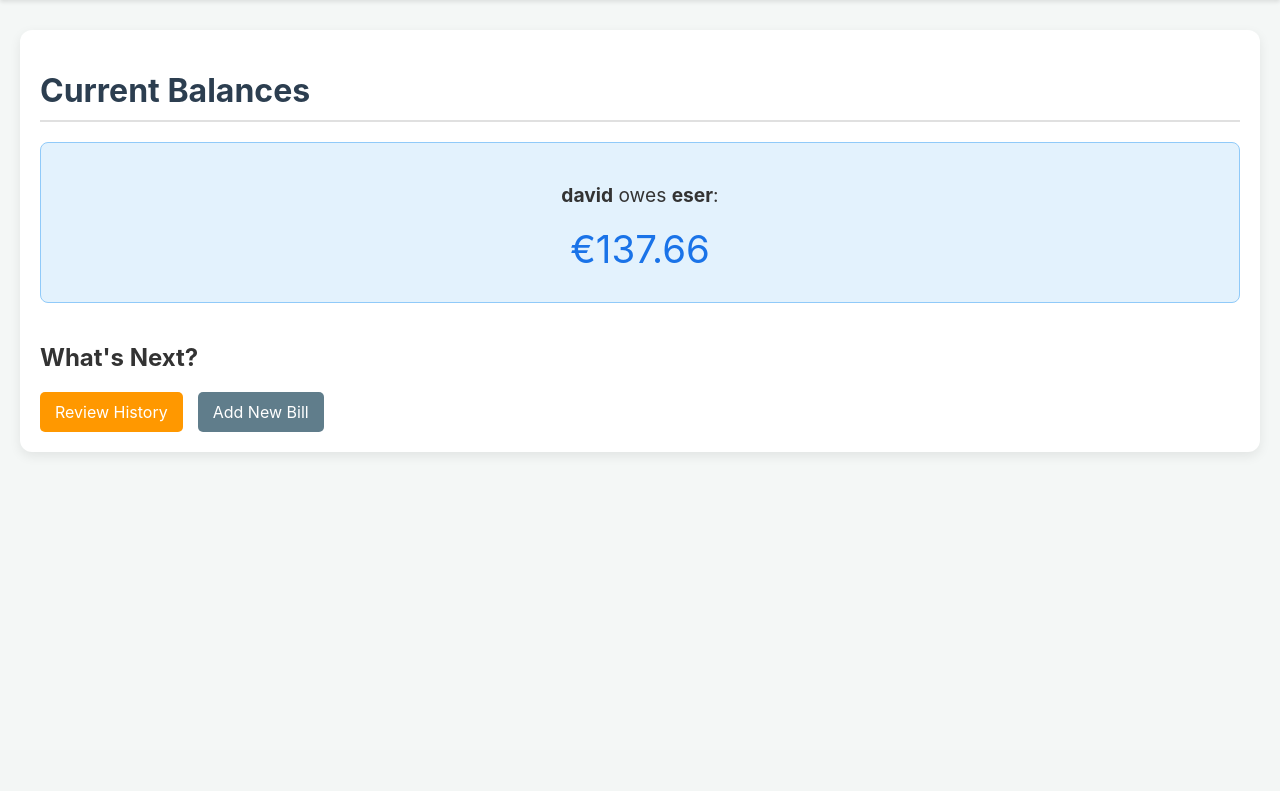
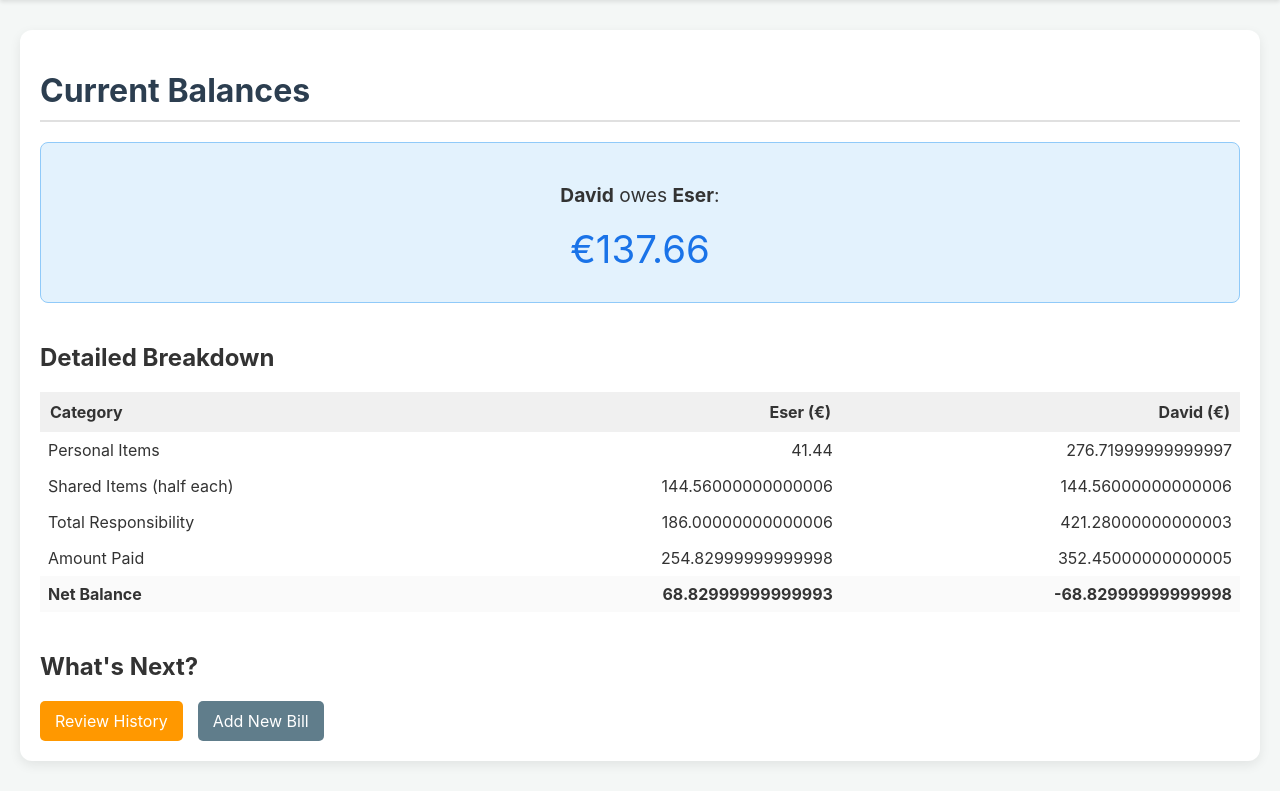
Before and after one commit to resilere/bill_split_app, a Flask app: page /balances in a window 1280 px wide. Shown: the part 50-841 px from the top of the page. Before the commit the page ends 503 px from the top, so only its background shows below. Run offline with Flask 3, Linux system fonts and the light colour scheme; data comes from the database, SQL or seed files in the repository; both versions use the stored data as it was after the commit.

Commit message:
balances show the sum with details

```diff
--- a/app.py
+++ b/app.py
@@ -8,6 +8,7 @@ import re
 from pdf2image import convert_from_bytes
 import sqlite3
 import uuid
+from datetime import datetime
 
 # Load environment variables from .env file
 load_dotenv()
@@ -118,64 +119,72 @@ def parse_bill_text(text):
                 continue
     return items
 
-def calculate_balances():
-    """
-    Calculates the final balances between Eser and David based on all saved receipts.
-    """
+def calculate_balances_detailed():
     db = get_db()
     cursor = db.cursor()
 
-    # Get all items from the database
+    # Get all items
     items = cursor.execute('SELECT price, assigned_to, receipt_id FROM items').fetchall()
 
     # Get who paid for each receipt
-    receipt_payers = {}
-    # CRITICAL: ensure fetchall() is called here
-    for row in cursor.execute('SELECT id, payer_id FROM receipts').fetchall():
-        receipt_payers[row['id']] = row['payer_id']
+    receipt_payers = {row['id']: row['payer_id'] for row in cursor.execute('SELECT id, payer_id FROM receipts')}
 
-    eser_total_personal = 0
-    david_total_personal = 0
-    shared_total = 0
+    # Totals for each person
+    eser_total_personal = sum(item['price'] for item in items if item['assigned_to'] == 'eser')
+    david_total_personal = sum(item['price'] for item in items if item['assigned_to'] == 'david')
+    shared_total = sum(item['price'] for item in items if item['assigned_to'] == 'shared')
 
-    # Sum up individual and shared item costs
-    for item in items:
-        if item['assigned_to'] == 'eser':
-            eser_total_personal += item['price']
-        elif item['assigned_to'] == 'david':
-            david_total_personal += item['price']
-        elif item['assigned_to'] == 'shared':
-            shared_total += item['price']
-
+    # Total actually paid by each
     eser_paid_total = 0
     david_paid_total = 0
-
-    # Sum up how much each person paid across all receipts (only for items that were not 'excluded' when saved)
     for receipt_id, payer_id in receipt_payers.items():
-        # Correctly calculate receipt total based on saved items
-        receipt_total = sum(item['price'] for item in items if item['receipt_id'] == receipt_id and item['assigned_to'] != 'excluded')
+        receipt_total = sum(
+            item['price']
+            for item in items
+            if item['receipt_id'] == receipt_id and item['assigned_to'] != 'excluded'
+        )
         if payer_id == 'eser':
             eser_paid_total += receipt_total
         elif payer_id == 'david':
             david_paid_total += receipt_total
+        elif payer_id == 'both':
+            eser_paid_total += receipt_total / 2
+            david_paid_total += receipt_total / 2
 
-    # Calculate net responsibilities
+    # Responsibility for each person
     eser_responsibility = eser_total_personal + (shared_total / 2)
     david_responsibility = david_total_personal + (shared_total / 2)
 
-    # Determine the final balance
+    # Net balance
     eser_net_balance = eser_paid_total - eser_responsibility
     david_net_balance = david_paid_total - david_responsibility
 
     # Who owes whom
-    if eser_net_balance > david_net_balance: # Eser paid more than David, so David owes Eser
+    if eser_net_balance > david_net_balance:
+        who_owes, to_whom = 'David', 'Eser'
         amount_owed = eser_net_balance - david_net_balance
-        return {'who_owes': 'david', 'to_whom': 'eser', 'amount': amount_owed}
-    elif david_net_balance > eser_net_balance: # David paid more than Eser, so Eser owes David
+    elif david_net_balance > eser_net_balance:
+        who_owes, to_whom = 'Eser', 'David'
         amount_owed = david_net_balance - eser_net_balance
-        return {'who_owes': 'eser', 'to_whom': 'david', 'amount': amount_owed}
     else:
-        return {'who_owes': 'Nobody', 'to_whom': 'Nobody', 'amount': 0} # Balanced
+        who_owes, to_whom = 'Nobody', 'Nobody'
+        amount_owed = 0
+
+    return {
+        'eser_total_personal': eser_total_personal,
+        'david_total_personal': david_total_personal,
+        'shared_total': shared_total,
+        'eser_paid_total': eser_paid_total,
+        'david_paid_total': david_paid_total,
+        'eser_responsibility': eser_responsibility,
+        'david_responsibility': david_responsibility,
+        'eser_net_balance': eser_net_balance,
+        'david_net_balance': david_net_balance,
+        'who_owes': who_owes,
+        'to_whom': to_whom,
+        'amount': amount_owed
+    }
+
 
 @app.route('/')
 def index():
@@ -197,6 +206,9 @@ def upload_bill():
         file_extension = file.filename.split('.')[-1].lower()
         unique_filename = f"{uuid.uuid4()}"
         image_path_for_display = None
+         # Extract bill date from filename
+        date_match = re.search(r'\d{4}-\d{2}-\d{2}', file.filename)
+        bill_date = date_match.group(0) if date_match else 'Unknown Date'
         extracted_text = ""
 
         try:
@@ -239,6 +251,7 @@ def upload_bill():
                                parsed_items=parsed_items,
                                filename=file.filename,
                                total_sum=total_sum,
+                               bill_date=bill_date,
                                image_path=url_for('uploaded_file', filename=image_path_for_display))
     return redirect(url_for('index'))
 
@@ -310,7 +323,7 @@ def save_details():
 @app.route('/balances')
 def balances():
     """Displays the final calculated balances."""
-    balances_data = calculate_balances()
+    balances_data = calculate_balances_detailed()
     return render_template('balances.html', balance=balances_data)
 
 def get_bill_history():
@@ -328,7 +341,9 @@ def get_bill_history():
                 'SELECT description, price, assigned_to FROM items WHERE receipt_id = ?',
                 (receipt_id,)
             ).fetchall()]
-
+        eser_total = sum(item['price'] for item in items if item['assigned_to'] == 'eser')
+        david_total = sum(item['price'] for item in items if item['assigned_to'] == 'david')
+        shared_total = sum(item['price'] for item in items if item['assigned_to'] == 'shared')
 
         bills_history.append({
             'id': receipt['id'],
@@ -336,6 +351,9 @@ def get_bill_history():
             'date': receipt['bill_date'],
             'payer': receipt['payer_id'],
             'items': items,
+            'eser_total': round(eser_total, 2),
+            'david_total': round(david_total, 2),
+            'shared_total': round(shared_total, 2),
             'total': float(receipt['total'])
         })
 
@@ -346,6 +364,44 @@ def get_bill_history():
 def history():
     receipts = get_bill_history()
     return render_template("history.html", receipts=receipts)
+@app.route('/manual_payment', methods=['GET', 'POST'])
+
+
+def manual_payment():
+    if request.method == 'POST':
+        db = get_db()
+        cursor = db.cursor()
+        try:
+            payer = request.form['payer']
+            payee = request.form['payee']
+            amount = float(request.form['amount'])
+            description = request.form.get('description', 'Manual settlement')
+            payment_date_str = request.form.get('payment_date')  # YYYY-MM-DD
+
+            # Insert a new receipt using the selected date
+            cursor.execute(
+                'INSERT INTO receipts (payer_id, filename, bill_date) VALUES (?, ?, ?)',
+                (payer, f"Manual_{description}", payment_date_str)
+            )
+            receipt_id = cursor.lastrowid
+
+            # Insert the corresponding item
+            cursor.execute(
+                'INSERT INTO items (receipt_id, description, price, assigned_to) VALUES (?, ?, ?, ?)',
+                (receipt_id, description, amount, payee)
+            )
+
+            db.commit()
+            flash('Manual payment recorded successfully!')
+            return redirect(url_for('history'))
+
+        except Exception as e:
+            db.rollback()
+            flash(f"Error recording manual payment: {e}")
+            return redirect(url_for('manual_payment'))
+
+    return render_template('manual_payment.html')
+
 
 
 # Call init_db() when the app starts
--- a/templates/balances.html
+++ b/templates/balances.html
@@ -14,6 +14,40 @@
 </div>
 {% endif %}
 
+<h2 style="margin-top: 40px;">Detailed Breakdown</h2>
+<table style="width: 100%; border-collapse: collapse; margin-top: 15px;">
+    <tr style="background-color: #f0f0f0; font-weight: bold;">
+        <th style="padding: 10px; text-align: left;">Category</th>
+        <th style="padding: 10px; text-align: right;">Eser (€)</th>
+        <th style="padding: 10px; text-align: right;">David (€)</th>
+    </tr>
+    <tr>
+        <td style="padding: 8px;">Personal Items</td>
+        <td style="padding: 8px; text-align: right;">{{ balance.eser_total_personal }}</td>
+        <td style="padding: 8px; text-align: right;">{{ balance.david_total_personal }}</td>
+    </tr>
+    <tr>
+        <td style="padding: 8px;">Shared Items (half each)</td>
+        <td style="padding: 8px; text-align: right;">{{ balance.shared_total / 2 }}</td>
+        <td style="padding: 8px; text-align: right;">{{ balance.shared_total / 2 }}</td>
+    </tr>
+    <tr>
+        <td style="padding: 8px;">Total Responsibility</td>
+        <td style="padding: 8px; text-align: right;">{{ balance.eser_responsibility }}</td>
+        <td style="padding: 8px; text-align: right;">{{ balance.david_responsibility }}</td>
+    </tr>
+    <tr>
+        <td style="padding: 8px;">Amount Paid</td>
+        <td style="padding: 8px; text-align: right;">{{ balance.eser_paid_total }}</td>
+        <td style="padding: 8px; text-align: right;">{{ balance.david_paid_total }}</td>
+    </tr>
+    <tr style="font-weight: bold; background-color: #fafafa;">
+        <td style="padding: 8px;">Net Balance</td>
+        <td style="padding: 8px; text-align: right;">{{ balance.eser_net_balance }}</td>
+        <td style="padding: 8px; text-align: right;">{{ balance.david_net_balance }}</td>
+    </tr>
+</table>
+
 <h2 style="margin-top: 40px;">What's Next?</h2>
 <div style="display: flex; gap: 15px;">
     <a href="{{ url_for('history') }}" style="background-color: #ff9800; color: white; padding: 10px 15px; text-decoration: none; border-radius: 5px;">
--- a/templates/history.html
+++ b/templates/history.html
@@ -33,7 +33,10 @@
             </tbody>
             <tfoot>
                 <tr>
-                    <td colspan="3" style="padding: 10px; text-align: right; font-weight: bold; background-color: #f0f0f0; border-top: 2px solid #ddd;">
+                     <td colspan="3" style="padding: 10px; text-align: right; font-weight: bold; background-color: #f0f0f0; border-top: 2px solid #ddd;">
+                        Eser: €{{ "%.2f"|format(receipt.eser_total) }},
+                        David: €{{ "%.2f"|format(receipt.david_total) }},
+                        Shared: €{{ "%.2f"|format(receipt.shared_total) }},
                         Receipt Total:   €{{ "%.2f"|format(receipt['total']) }}
                     </td>
                 </tr>
```
Also changed, not shown: templates/index.html (+19 -6 lines), templates/manual_payment.html (added, +32 -0 lines), billsplitter.db, uploads/a31b5da2-7fd7-496e-b913-79328d8e464f.jpeg (added).
